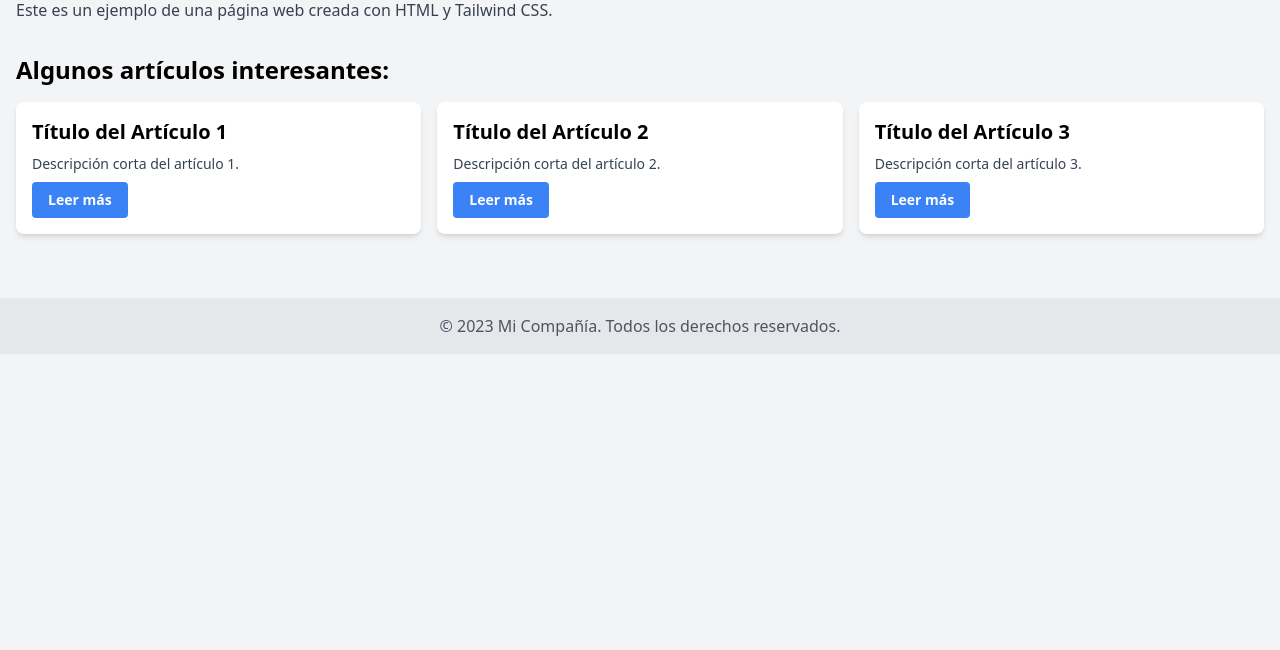
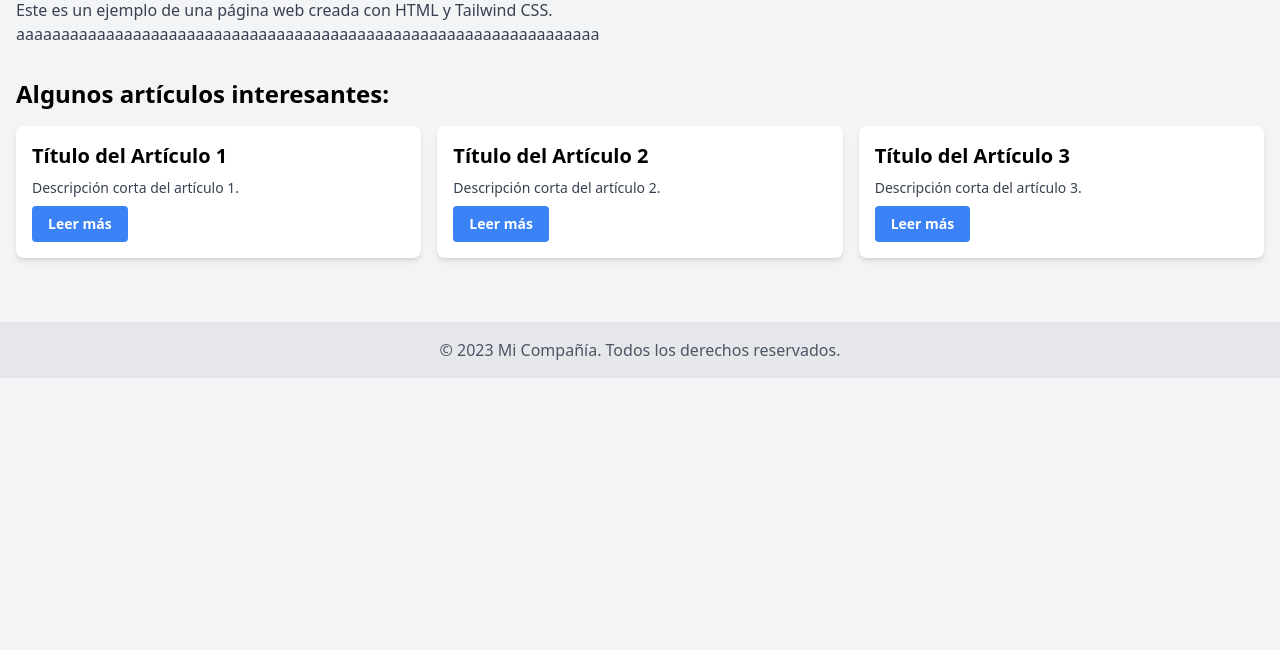
Before and after one commit to arnoldcamposcn/gitflow, a plain HTML site: page index.html in a window 1280 px wide. Shown: the part 150-800 px from the top of the page. Drawn offline with nearby package versions, Linux system fonts and the light colour scheme.

Commit message:
Agrega nuevo párrafo en index.html

```diff
--- a/index.html
+++ b/index.html
@@ -29,6 +29,7 @@
         <section class="mb-8">
             <h1 class="text-3xl font-bold mb-4">Bienvenido a Mi Sitio Web</h1>
             <p class="text-gray-700">Este es un ejemplo de una página web creada con HTML y Tailwind CSS.</p>
+            <p class="text-gray-700">aaaaaaaaaaaaaaaaaaaaaaaaaaaaaaaaaaaaaaaaaaaaaaaaaaaaaaaaaaaaaaaaa</p>
         </section>
 
         <section>
```
